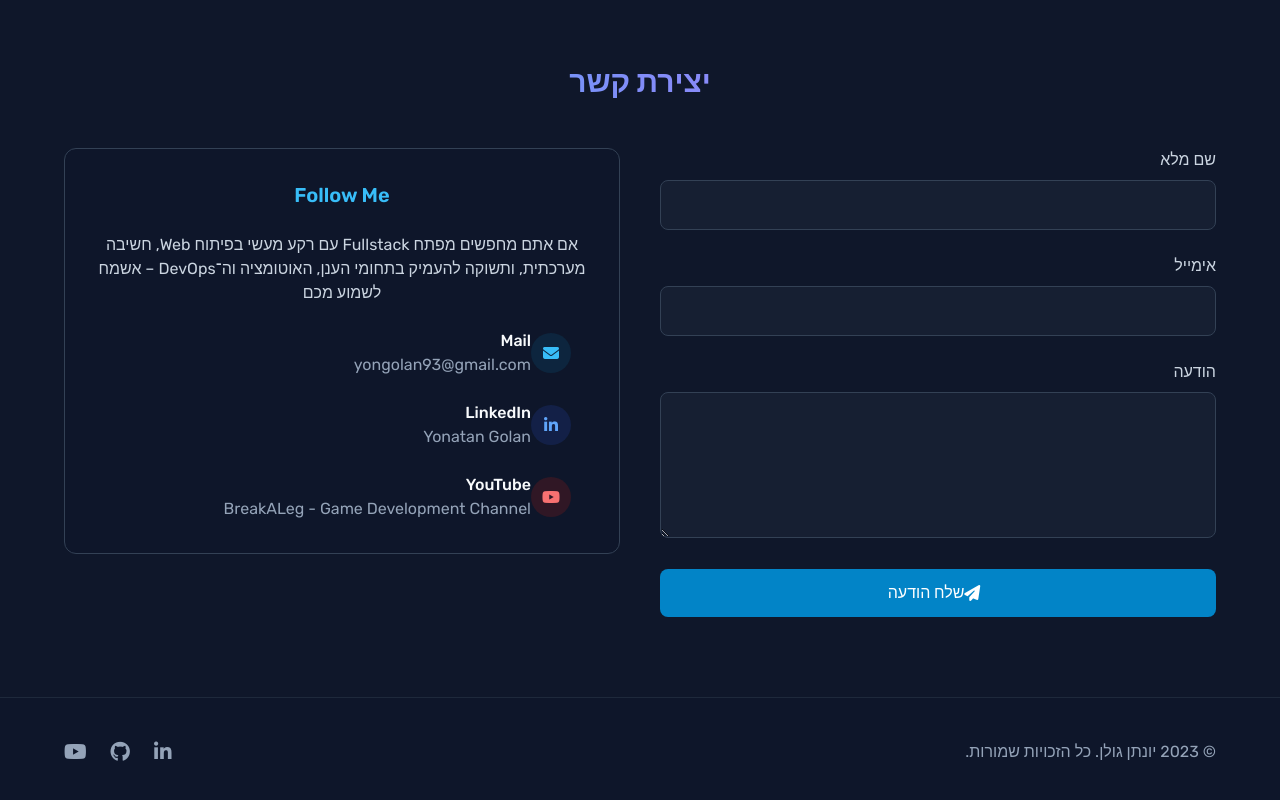
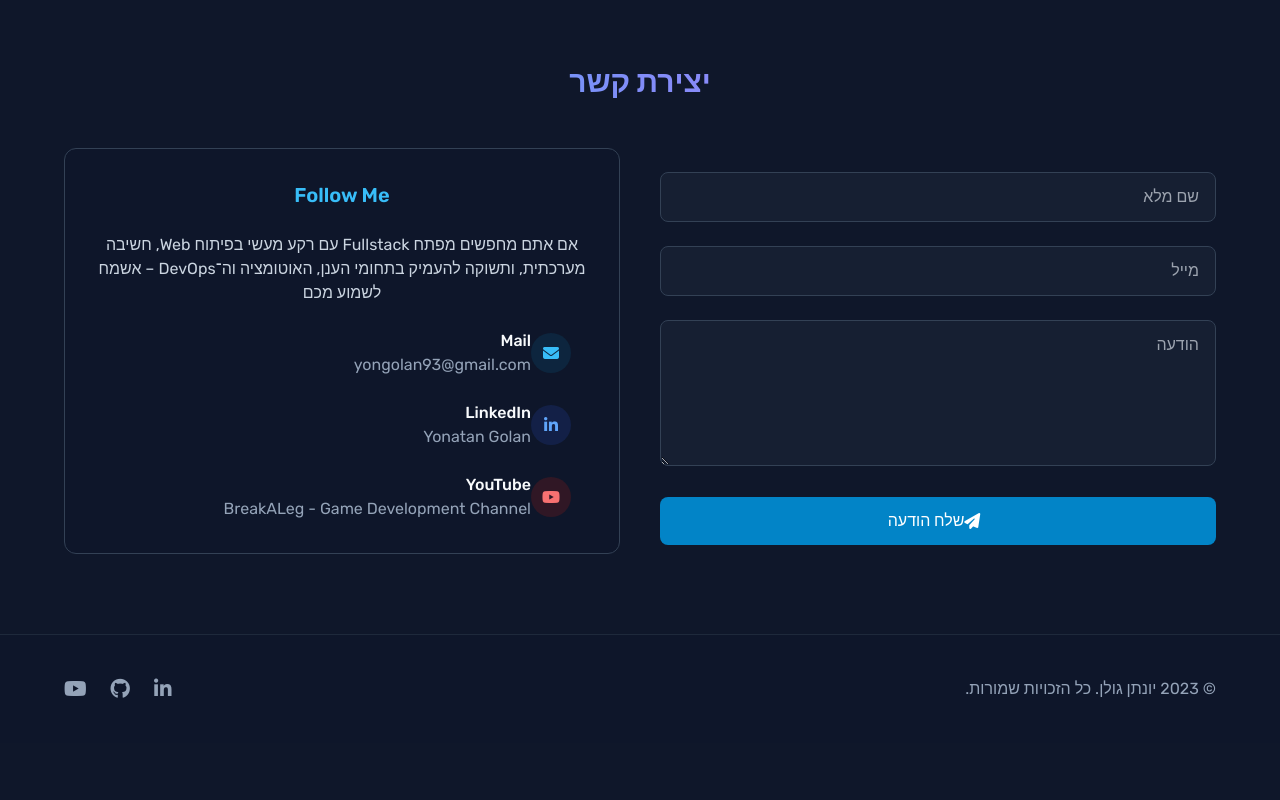
Before and after one commit to ygolan93/Yontatan_Personal, a plain HTML site: page Index.html in a window 1280 px wide. Shown: the part 4186-4986 px from the top of the page. After the commit the page ends 4929 px from the top, so only its background shows below. Drawn offline with nearby package versions, Linux system fonts and the light colour scheme.

Commit message:
update form with access key
update form using web3forms service

```diff
--- a/Index.html
+++ b/Index.html
@@ -422,22 +422,11 @@
                 </div>
 
                 <div class="md:w-1/2">
-                    <form class="space-y-6">
-                        <div>
-                            <label for="name" class="block text-slate-300 mb-2">שם מלא</label>
-                            <input type="text" id="name" class="w-full bg-slate-800/50 border border-slate-700 rounded-lg px-4 py-3 text-white focus:outline-none focus:ring-2 focus:ring-sky-500 focus:border-transparent transition">
-                        </div>
-
-                        <div>
-                            <label for="email" class="block text-slate-300 mb-2">אימייל</label>
-                            <input type="email" id="email" class="w-full bg-slate-800/50 border border-slate-700 rounded-lg px-4 py-3 text-white focus:outline-none focus:ring-2 focus:ring-sky-500 focus:border-transparent transition">
-                        </div>
-
-                        <div>
-                            <label for="message" class="block text-slate-300 mb-2">הודעה</label>
-                            <textarea id="message" rows="5" class="w-full bg-slate-800/50 border border-slate-700 rounded-lg px-4 py-3 text-white focus:outline-none focus:ring-2 focus:ring-sky-500 focus:border-transparent transition"></textarea>
-                        </div>
-
+                    <form  action="https://api.web3forms.com/submit" method="POST" class="space-y-6">
+                          <input type="hidden" name="access_key" value="b05dd678-2d45-4e97-bcae-2d4c5180a3a3">
+                            <input type="text" placeholder="שם מלא" id="name" class="w-full bg-slate-800/50 border border-slate-700 rounded-lg px-4 py-3 text-white focus:outline-none focus:ring-2 focus:ring-sky-500 focus:border-transparent transition">
+                            <input type="email" placeholder="מייל" id="email" class="w-full bg-slate-800/50 border border-slate-700 rounded-lg px-4 py-3 text-white focus:outline-none focus:ring-2 focus:ring-sky-500 focus:border-transparent transition">
+                            <textarea placeholder="הודעה" id="message" rows="5" class="w-full bg-slate-800/50 border border-slate-700 rounded-lg px-4 py-3 text-white focus:outline-none focus:ring-2 focus:ring-sky-500 focus:border-transparent transition"></textarea>
                         <button type="submit" class="w-full bg-sky-600 hover:bg-sky-700 text-white font-medium py-3 px-6 rounded-lg transition flex items-center justify-center">
                             <i class="fas fa-paper-plane mr-2"></i> שלח הודעה
                         </button>
```
Also changed, not shown: 1 other file.
